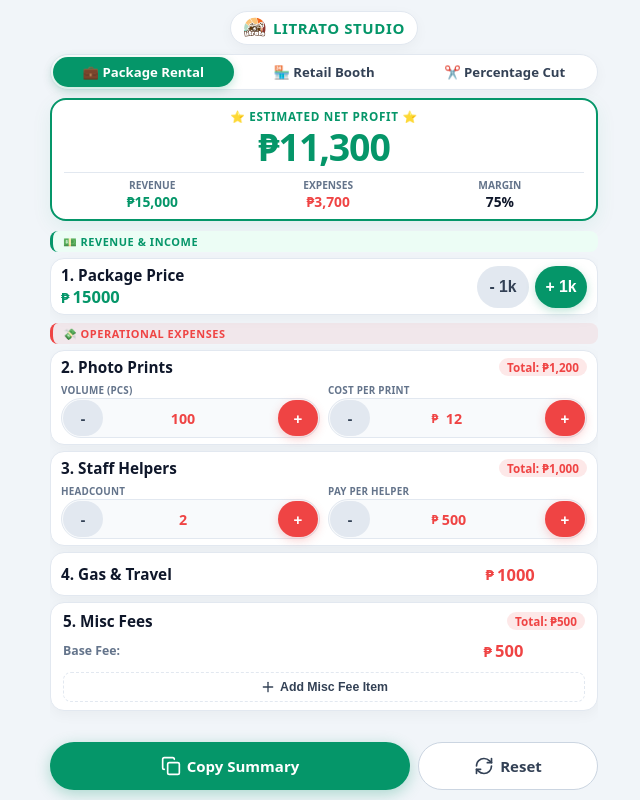
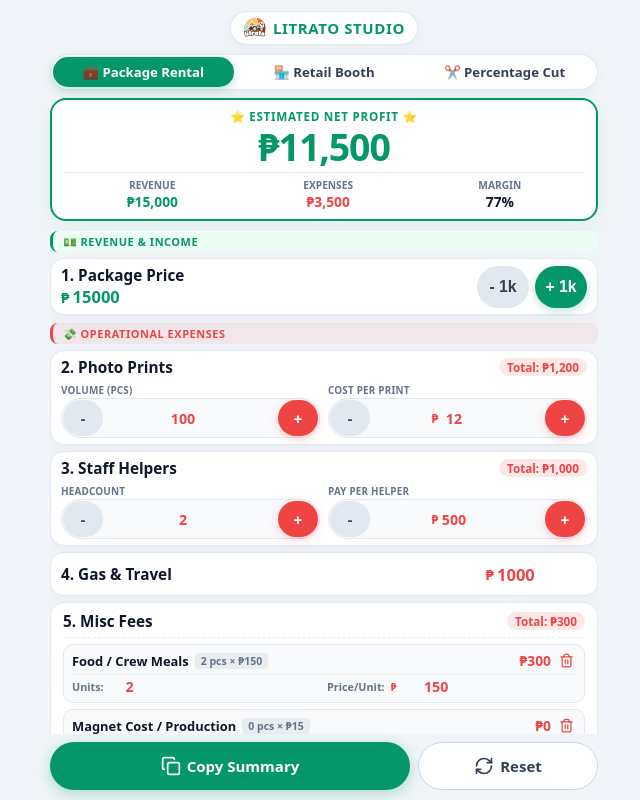
Before and after one commit to yunaayumii/LitratoCalculator, a React (Vite) app: page / in a window 1280 px wide. Shown: the whole page, without its empty margins (316-956 px from the left). Built offline with nearby package versions, Linux system fonts and the light colour scheme.

Commit message:
feat: food crew meal misc fee default changed to a unit type row

```diff
--- a/src/App.tsx
+++ b/src/App.tsx
@@ -49,10 +49,12 @@ function App() {
   const [employeeCost, setEmployeeCost] = useState<number>(500);
   const [employeeCount, setEmployeeCount] = useState<number>(2);
   const [transportCost, setTransportCost] = useState<number>(1000);
-  const [miscCost, setMiscCost] = useState<number>(500);
 
-  // Custom Misc Fees dynamic state
-  const [customMiscFees, setCustomMiscFees] = useState<CustomMiscFee[]>([]);
+  // Custom Misc Fees dynamic state (with default Food & Magnet Cost rows)
+  const [customMiscFees, setCustomMiscFees] = useState<CustomMiscFee[]>([
+    { id: 'default-food', name: 'Food / Crew Meals', type: 'unit', amount: 0, unitCount: 2, unitPrice: 150 },
+    { id: 'default-magnet-cost', name: 'Magnet Cost / Production', type: 'unit', amount: 0, unitCount: 0, unitPrice: 15 }
+  ]);
   const [isAddingMiscFee, setIsAddingMiscFee] = useState<boolean>(false);
   const [newFeeName, setNewFeeName] = useState<string>('');
   const [newFeeType, setNewFeeType] = useState<'flat' | 'unit'>('flat');
@@ -158,8 +160,8 @@ function App() {
     }));
   };
 
-  // Compute Total Misc Expenses (Base + Custom Items)
-  const totalMiscCost = miscCost + customMiscFees.reduce((sum, item) => {
+  // Compute Total Misc Expenses (Custom Items)
+  const totalMiscCost = customMiscFees.reduce((sum, item) => {
     return sum + (item.type === 'flat' ? item.amount : item.unitCount * item.unitPrice);
   }, 0);
 
@@ -235,15 +237,17 @@ function App() {
   // Format misc breakdown text for clipboard report
   const getMiscBreakdownText = () => {
     if (customMiscFees.length === 0) {
-      return `• Misc Fees: ${formatVal(miscCost)}`;
+      return `• Misc Expenses: ${formatVal(0)}`;
     }
-    let text = `• Base Misc Fee: ${formatVal(miscCost)}`;
+    let text = `• MISC EXPENSES BREAKDOWN:`;
     customMiscFees.forEach(fee => {
-      if (fee.type === 'flat') {
-        text += `\n• ${fee.name} (Flat): ${formatVal(fee.amount)}`;
-      } else {
-        const itemTotal = fee.unitCount * fee.unitPrice;
-        text += `\n• ${fee.name} (${fee.unitCount} units @ ${formatVal(fee.unitPrice)}): ${formatVal(itemTotal)}`;
+      const itemTotal = fee.type === 'flat' ? fee.amount : fee.unitCount * fee.unitPrice;
+      if (itemTotal > 0 || fee.unitCount > 0) {
+        if (fee.type === 'flat') {
+          text += `\n   • ${fee.name} (Flat): ${formatVal(fee.amount)}`;
+        } else {
+          text += `\n   • ${fee.name} (${fee.unitCount} pcs @ ${formatVal(fee.unitPrice)}): ${formatVal(itemTotal)}`;
+        }
       }
     });
     text += `\n• TOTAL MISC EXPENSES: ${formatVal(totalMiscCost)}`;
@@ -311,7 +315,10 @@ ${miscText}
 
   // Reset to defaults
   const handleReset = () => {
-    setCustomMiscFees([]);
+    setCustomMiscFees([
+      { id: 'default-food', name: 'Food / Crew Meals', type: 'unit', amount: 0, unitCount: 2, unitPrice: 150 },
+      { id: 'default-magnet-cost', name: 'Magnet Cost / Production', type: 'unit', amount: 0, unitCount: 0, unitPrice: 15 }
+    ]);
     setIsAddingMiscFee(false);
     setNewFeeName('');
     setNewFeeAmount(0);
@@ -334,7 +341,6 @@ ${miscText}
       setEmployeeCost(500);
       setEmployeeCount(2);
       setTransportCost(1000);
-      setMiscCost(500);
       triggerToast('Reset Package Rental defaults');
     } else if (activeTab === 'retail') {
       setSellingPricePerPrint(150);
@@ -344,7 +350,6 @@ ${miscText}
       setEmployeeCost(500);
       setEmployeeCount(2);
       setTransportCost(1000);
-      setMiscCost(500);
       triggerToast('Reset Retail Booth defaults');
     } else {
       setSellingPricePerPrint(150);
@@ -354,7 +359,6 @@ ${miscText}
       setEmployeeCost(500);
       setEmployeeCount(2);
       setTransportCost(1000);
-      setMiscCost(500);
       triggerToast('Reset Percentage Cut defaults');
     }
   };
@@ -629,21 +633,6 @@ ${miscText}
         <div className="misc-header">
           <span className="factor-title">5. Misc Fees</span>
           <span className="dual-badge">Total: {formatVal(totalMiscCost)}</span>
-        </div>
-
-        {/* Base General Misc Fee input */}
-        <div className="misc-base-row">
-          <span className="misc-base-label">Base Fee:</span>
-          <div className="factor-input-wrapper">
-            <span className="currency-symbol">{currency}</span>
-            <input
-              type="number"
-              className="factor-input"
-              value={miscCost === 0 ? '' : miscCost}
-              onChange={(e) => setMiscCost(Math.max(0, parseFloat(e.target.value) || 0))}
-              placeholder="0"
-            />
-          </div>
         </div>
 
         {/* Added custom misc fee items list */}
```
